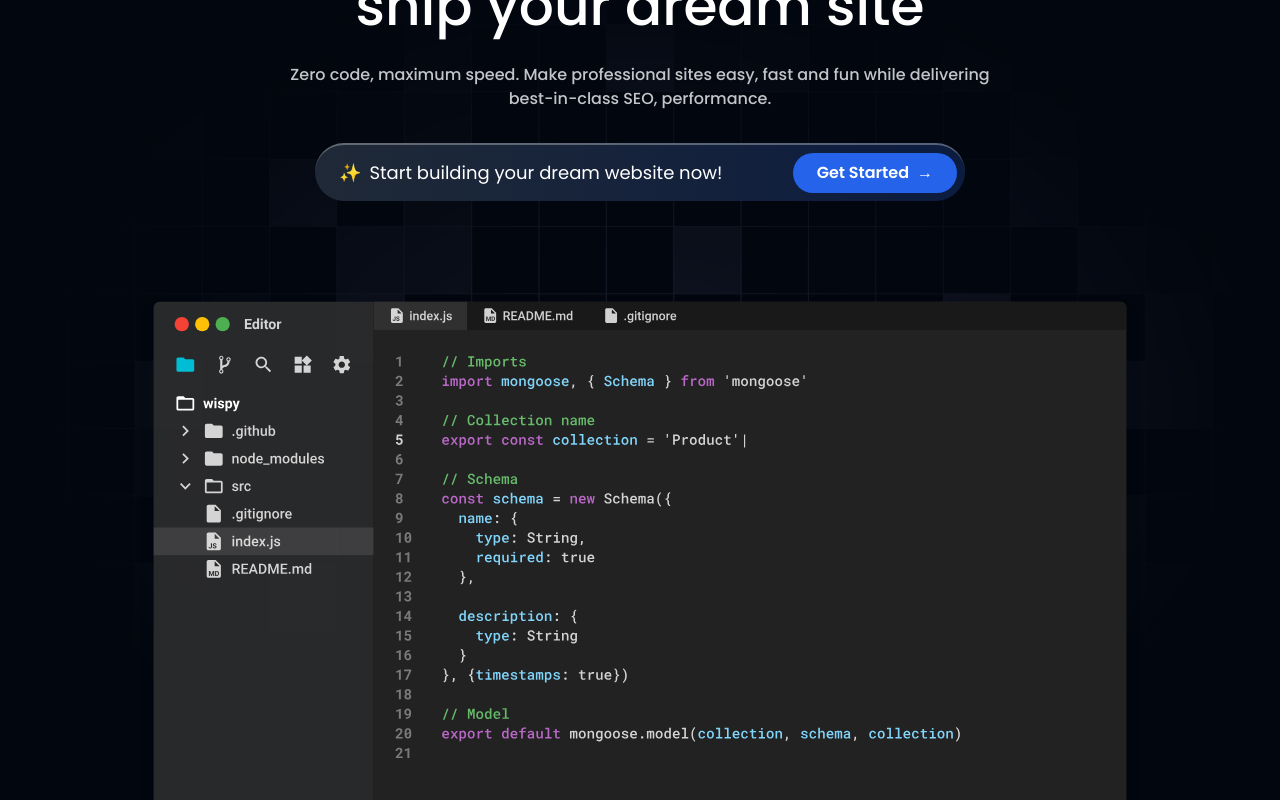
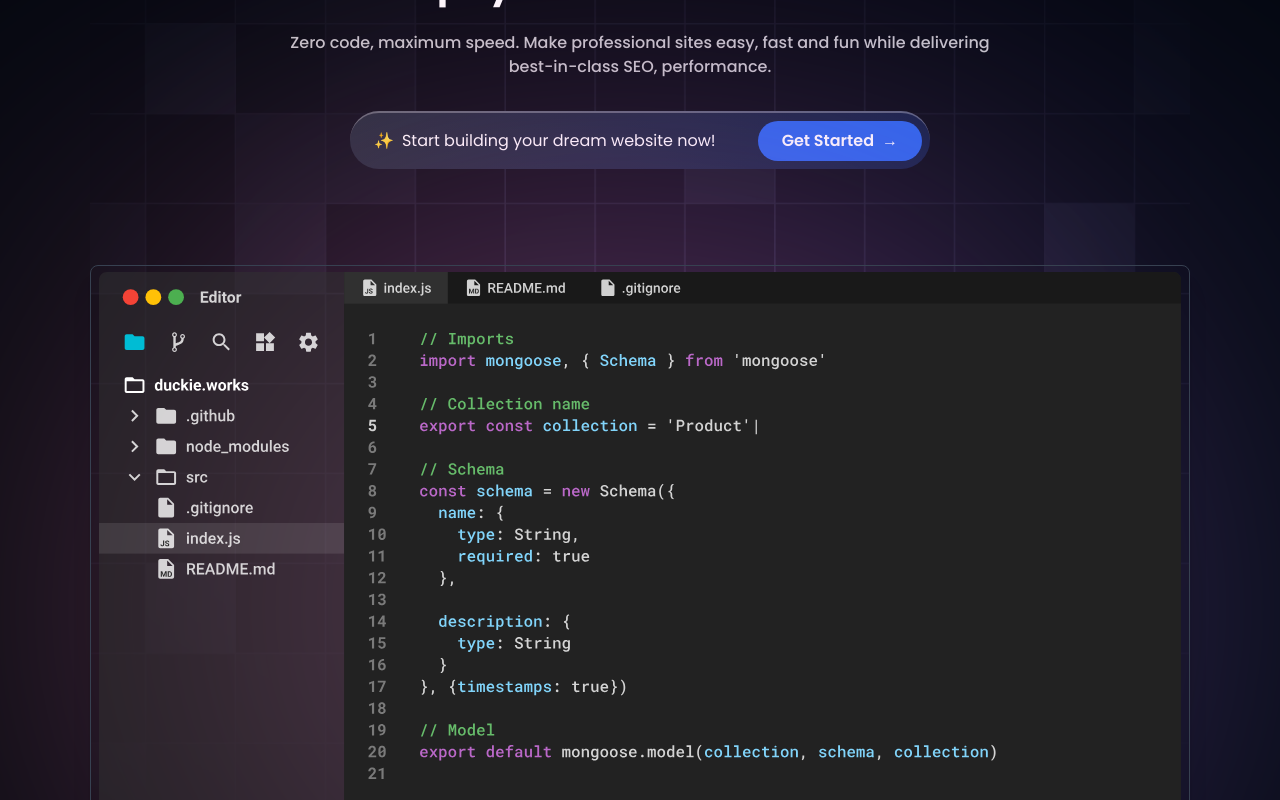
Before and after one commit to SpadeyDev/duckie.work, a React (Vite) app: page / in a window 1280 px wide. Shown: the part 420-1220 px from the top of the page. Built offline with nearby package versions, Linux system fonts and the light colour scheme.

Commit message:
feat: header lights

```diff
--- a/src/components/AnimateGradientText.jsx
+++ b/src/components/AnimateGradientText.jsx
@@ -5,13 +5,13 @@ export function AnimatedGradientTextDemo() {
   return (
     <div className="z-10 flex min-h-[6rem] items-center justify-center">
       <AnimatedGradientText>
-        🎉 <hr className="mx-2 h-4 w-[1px] shrink-0 bg-gray-300" />{" "}
+        🛟 <hr className="mx-2 h-4 w-[1px] shrink-0 bg-gray-300" />{" "}
         <span
           className={cn(
             "inline animate-gradient bg-gradient-to-r from-[#ffaa40] via-[#9c40ff] to-[#ffaa40] bg-[length:var(--bg-size)_100%] bg-clip-text text-transparent"
           )}
         >
-          Introducing Magic UI
+          Introducing Duckie Works
         </span>
         {/* <ChevronRight className="ml-1 size-3 transition-transform duration-300 ease-in-out group-hover:translate-x-0.5" /> */}
       </AnimatedGradientText>
--- /dev/null
+++ b/src/components/BorderBeam.jsx
@@ -0,0 +1,13 @@
+import { BorderBeam } from "./magicui/border-beam";
+import CodeEditor from "../assets/editor.svg";
+
+export function BorderBeamDemo() {
+  return (
+    <div className="relative p-2 flex h-[685px] w-full flex-col items-center justify-center overflow-hidden rounded-lg border border-gray-700 bg-background md:shadow-xl">
+      <span className="pointer-events-none whitespace-pre-wrap bg-gradient-to-b from-black to-gray-300/80 bg-clip-text text-center text-8xl font-semibold leading-none text-transparent dark:from-white dark:to-slate-900/10">
+        <img src={CodeEditor} alt="codeEditor" />
+      </span>
+      <BorderBeam size={400} duration={9} delay={9} />
+    </div>
+  );
+}
--- a/src/components/Header.jsx
+++ b/src/components/Header.jsx
@@ -1,15 +1,19 @@
 import React from "react";
 import { AnimatedGradientTextDemo } from "./AnimateGradientText";
 import Grids from "../assets/grid_2.png";
-import CodeEditor from "../assets/code.svg";
+import { BorderBeamDemo } from "./BorderBeam";
 
 function Header() {
   return (
-    <div className="text-white flex items-center justify-center mt-36">
-      <div className="w-full h-full absolute z-0 opacity-35">
-        <img src={Grids} alt="" />
+    <div className="text-white flex flex-col items-center justify-center mt-28 relative">
+      <div className="w-full h-full absolute z-0 inset-0 opacity-35">
+        <img
+          src={Grids}
+          alt=""
+          className="w-full h-full object-cover"
+        />
       </div>
-      <div className="flex flex-col items-center justify-center z-10">
+      <div className="z-10 flex flex-col items-center justify-center">
         <AnimatedGradientTextDemo />
         <h1 className="text-center text-[55px] font-poppins font-medium">
           Build your next idea and <br />
@@ -20,8 +24,8 @@ function Header() {
           and fun while delivering
           <br /> best-in-class SEO, performance.
         </p>
-        <div className="flex justify-center items-center bg-gradient-to-r from-gray-800 to-[#0c1c40] rounded-full p-2 w-[650px] mx-auto mt-8 border-t-[2px] border-white/30">
-          <span className="flex items-center text-white text-lg px-4">
+        <div className="flex justify-center items-center bg-gradient-to-r from-gray-800 to-[#0c1c40] rounded-full p-2 w-[580px] mx-auto mt-8 border-t-[2px] border-white/30">
+          <span className="flex items-center text-white text-md px-4">
             <span className="mr-2">✨</span>
             Start building your dream website now!
           </span>
@@ -29,8 +33,11 @@ function Header() {
             Get Started <span className="ml-2">→</span>
           </button>
         </div>
-        <div className="w-[1000px] mt-24">
-          <img src={CodeEditor} alt="" />
+        <div className="relative mt-24">
+          <div className="absolute inset-0 w-full h-full flex items-center justify-center z-0">
+            <div className="w-[800px] h-[450px] blur-[250px] rounded-full bg-gradient-to-r from-[#FFA775] via-[#F553E5] to-[#5295FA] z-0"></div>
+          </div>
+          <BorderBeamDemo className="relative z-10" />
         </div>
       </div>
     </div>
--- a/src/components/Nav.jsx
+++ b/src/components/Nav.jsx
@@ -3,7 +3,7 @@ import Logo from "./Logo";
 
 function Nav() {
   return (
-    <div className="w-full h-[2.4rem] mt-6 flex items-center justify-between sticky top-[1.5rem] z-10">
+    <div className="w-full h-[2.4rem] mt-6 flex items-center justify-between sticky top-[1.5rem] z-50">
       <div className="absolute inset-0 w-full h-full z-0 backdrop-blur-md"></div>
       <div className="relative z-10">
         <Logo />
--- /dev/null
+++ b/src/components/magicui/border-beam.jsx
@@ -0,0 +1,35 @@
+import { cn } from "../../lib/utils";
+export const BorderBeam = ({
+  className,
+  size = 200,
+  duration = 15,
+  anchor = 90,
+  borderWidth = 2.5,
+  colorFrom = "#ffaa40",
+  colorTo = "#9c40ff",
+  delay = 0,
+}) => {
+  return (
+    <div
+      style={{
+        "--size": size,
+        "--duration": duration,
+        "--anchor": anchor,
+        "--border-width": borderWidth,
+        "--color-from": colorFrom,
+        "--color-to": colorTo,
+        "--delay": `-${delay}s`,
+      }}
+      className={cn(
+        "pointer-events-none absolute inset-0 rounded-[inherit] [border:calc(var(--border-width)*1px)_solid_transparent]",
+
+        // mask styles
+        "![mask-clip:padding-box,border-box] ![mask-composite:intersect] [mask:linear-gradient(transparent,transparent),linear-gradient(white,white)]",
+
+        // pseudo styles
+        "after:absolute after:aspect-square after:w-[calc(var(--size)*1px)] after:animate-border-beam after:[animation-delay:var(--delay)] after:[background:linear-gradient(to_left,var(--color-from),var(--color-to),transparent)] after:[offset-anchor:calc(var(--anchor)*1%)_50%] after:[offset-path:rect(0_auto_auto_0_round_calc(var(--size)*1px))]",
+        className
+      )}
+    />
+  );
+};
--- a/tailwind.config.js
+++ b/tailwind.config.js
@@ -8,6 +8,8 @@ export default {
     extend: {
       animation: {
         gradient: "gradient 8s linear infinite",
+        "border-beam":
+          "border-beam calc(var(--duration)*1s) infinite linear",
       },
       keyframes: {
         gradient: {
@@ -15,6 +17,11 @@ export default {
             backgroundPosition: "var(--bg-size) 0",
           },
         },
+        "border-beam": {
+          "100%": {
+            "offset-distance": "100%",
+          },
+        },
       },
     },
   },
```
Also changed, not shown: src/assets/editor.svg (added), src/assets/editor_2.png (added).
